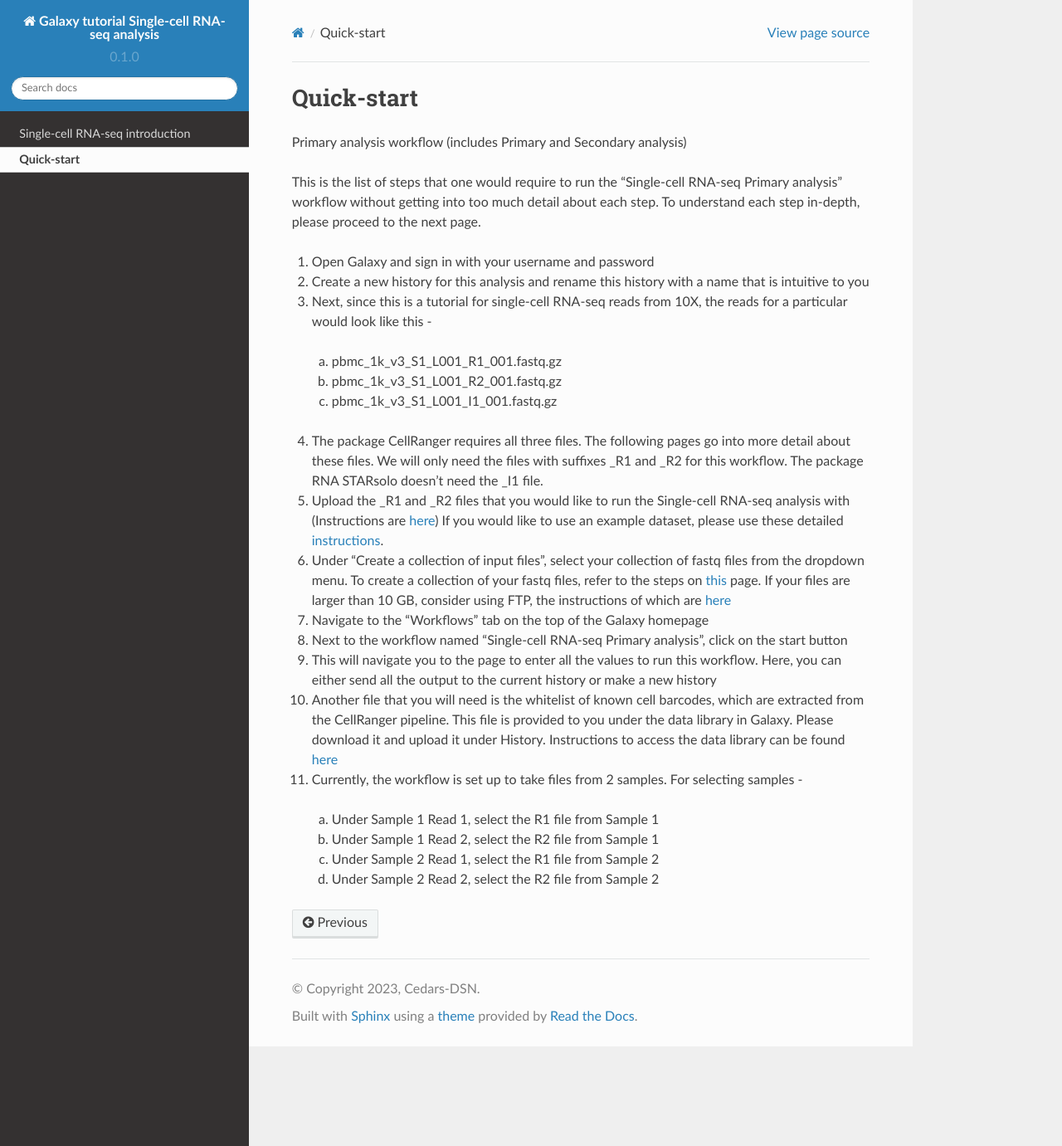
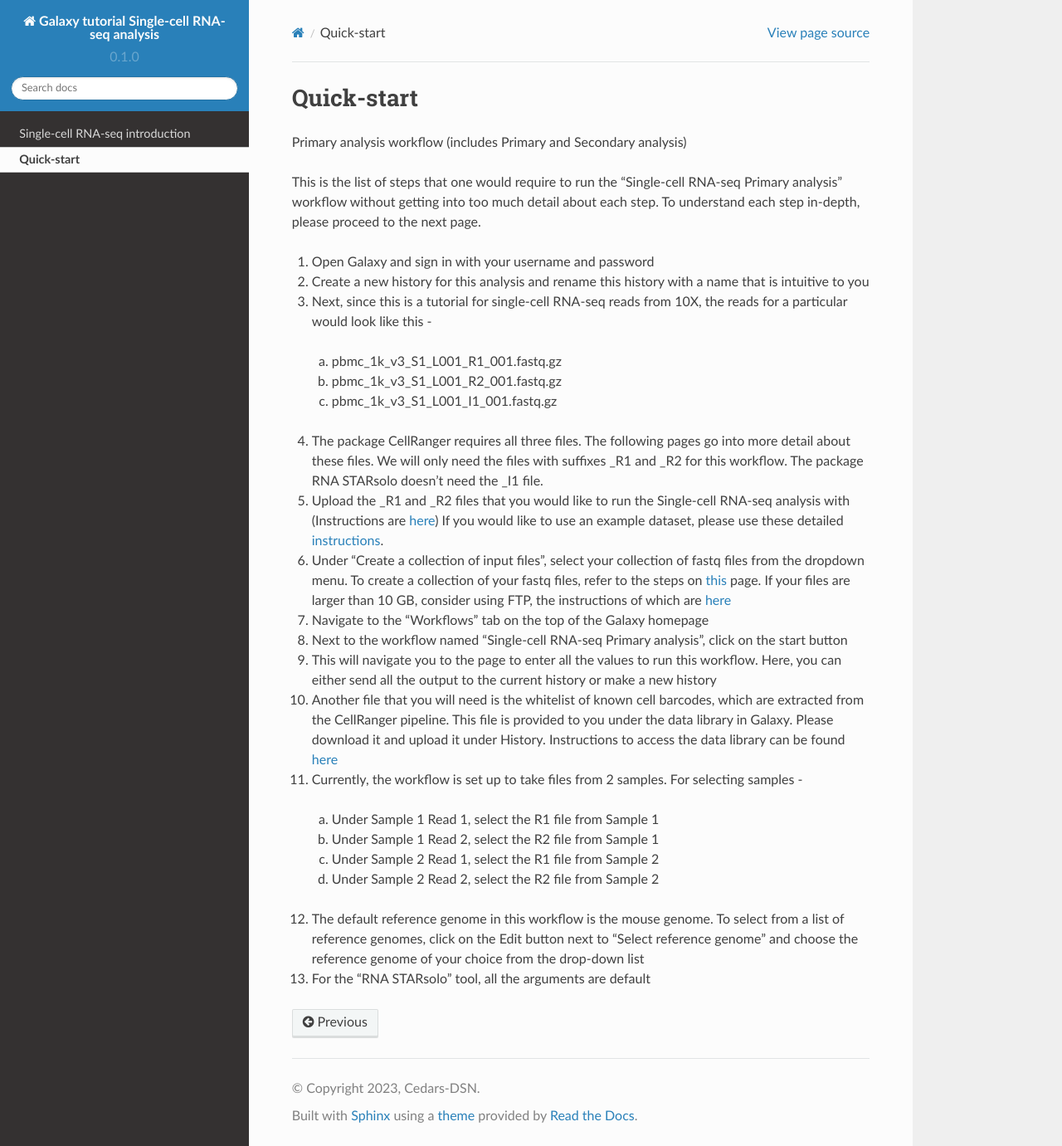
Before and after one commit to CedarsDSN/Galaxy_tutorial_scRNAseq_analysis, a Sphinx documentation site: the page built from docs/Quick-start.rst, in a window 1280 px wide and 1381 px high. Shown: the whole window at 83% size. Built offline with Sphinx 7.4.7 and the Read the Docs theme 2.0.0, drawn with Linux system fonts in a browser that asks for light colours; pages that are not in the unit, such as notebooks, are missing from menus.

Commit message:
Update Quick-start.rst

```diff
--- a/docs/Quick-start.rst
+++ b/docs/Quick-start.rst
@@ -24,3 +24,5 @@
   b. Under Sample 1 Read 2, select the R2 file from Sample 1
   c. Under Sample 2 Read 1, select the R1 file from Sample 2
   d. Under Sample 2 Read 2, select the R2 file from Sample 2
+12. The default reference genome in this workflow is the mouse genome. To select from a list of reference genomes, click on the Edit button next to "Select reference genome" and choose the reference genome of your choice from the drop-down list
+13. For the "RNA STARsolo" tool, all the arguments are default
```
